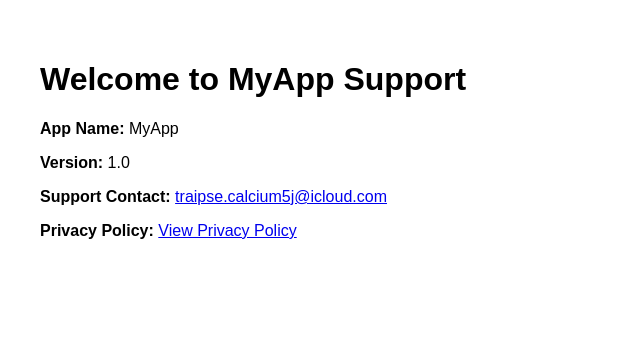
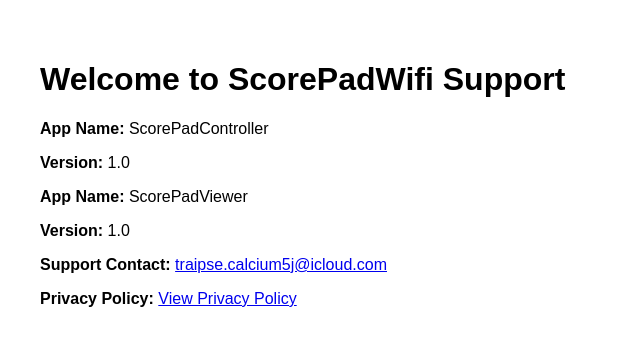
Before and after one commit to tomoot1/tomoot1.github.io, a plain HTML site: page index.html in a window 1280 px wide. Shown: the whole page, without its empty margins (0-640 px from the left). Drawn offline with Linux system fonts and the light colour scheme.

Commit message:
Update index.html
updated app names

```diff
--- a/index.html
+++ b/index.html
@@ -3,11 +3,13 @@
 <head>
   <meta charset="UTF-8">
   <meta name="viewport" content="width=device-width, initial-scale=1.0">
-  <title>MyApp Support</title>
+  <title>ScorePadWiFi Support</title>
 </head>
 <body style="font-family: sans-serif; padding: 2rem;">
-  <h1>Welcome to MyApp Support</h1>
-  <p><strong>App Name:</strong> MyApp</p>
+  <h1>Welcome to ScorePadWifi Support</h1>
+  <p><strong>App Name:</strong> ScorePadController</p>
+  <p><strong>Version:</strong> 1.0</p>
+  <p><strong>App Name:</strong> ScorePadViewer</p>
   <p><strong>Version:</strong> 1.0</p>
   <p><strong>Support Contact:</strong> <a href="mailto:traipse.calcium5j@icloud.com">traipse.calcium5j@icloud.com</a></p>
   <p><strong>Privacy Policy:</strong> <a href="https://privacyterms.io/view/Guy2WxBK-8AwLN86d-7iQ6BR/">View Privacy Policy</a></p>
```
